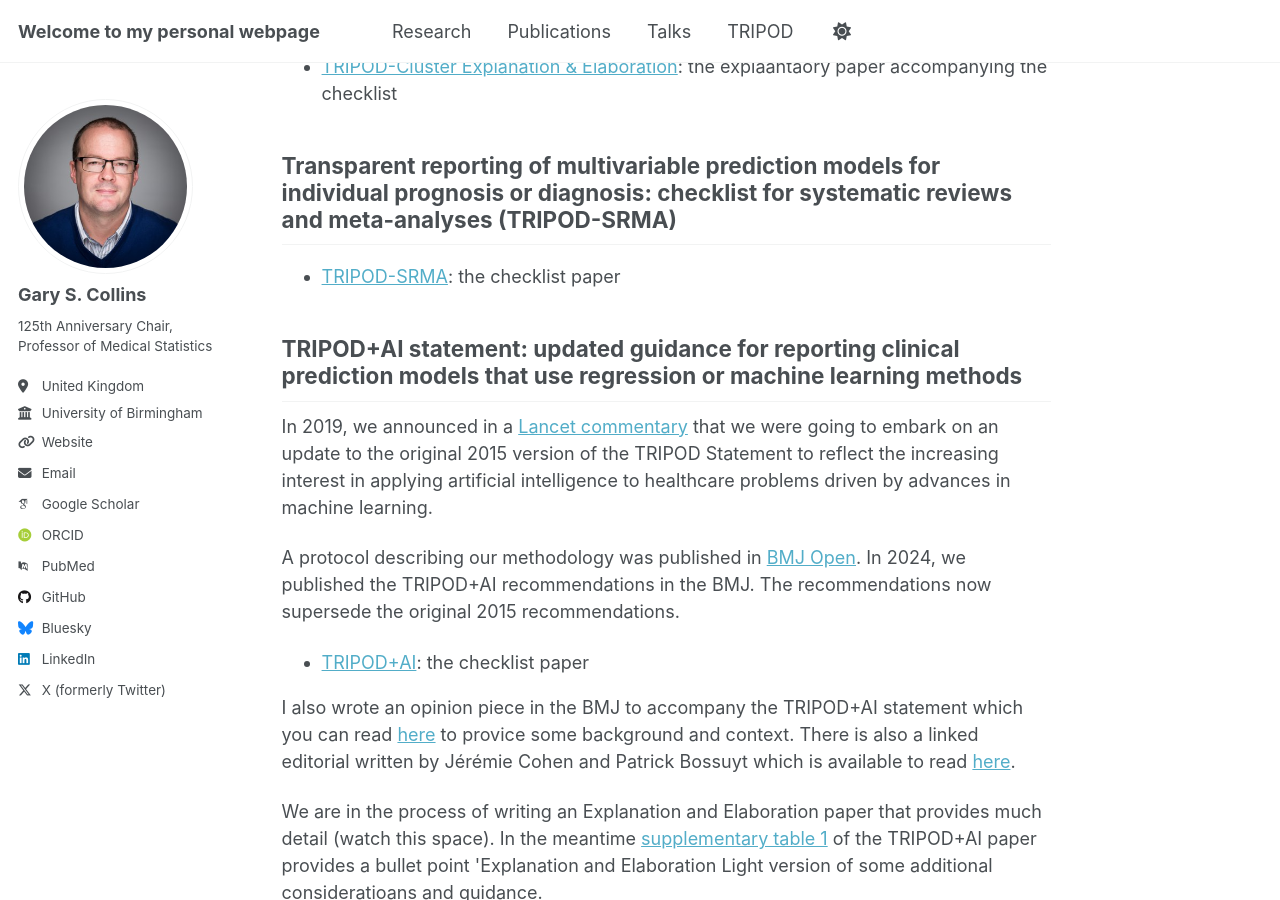
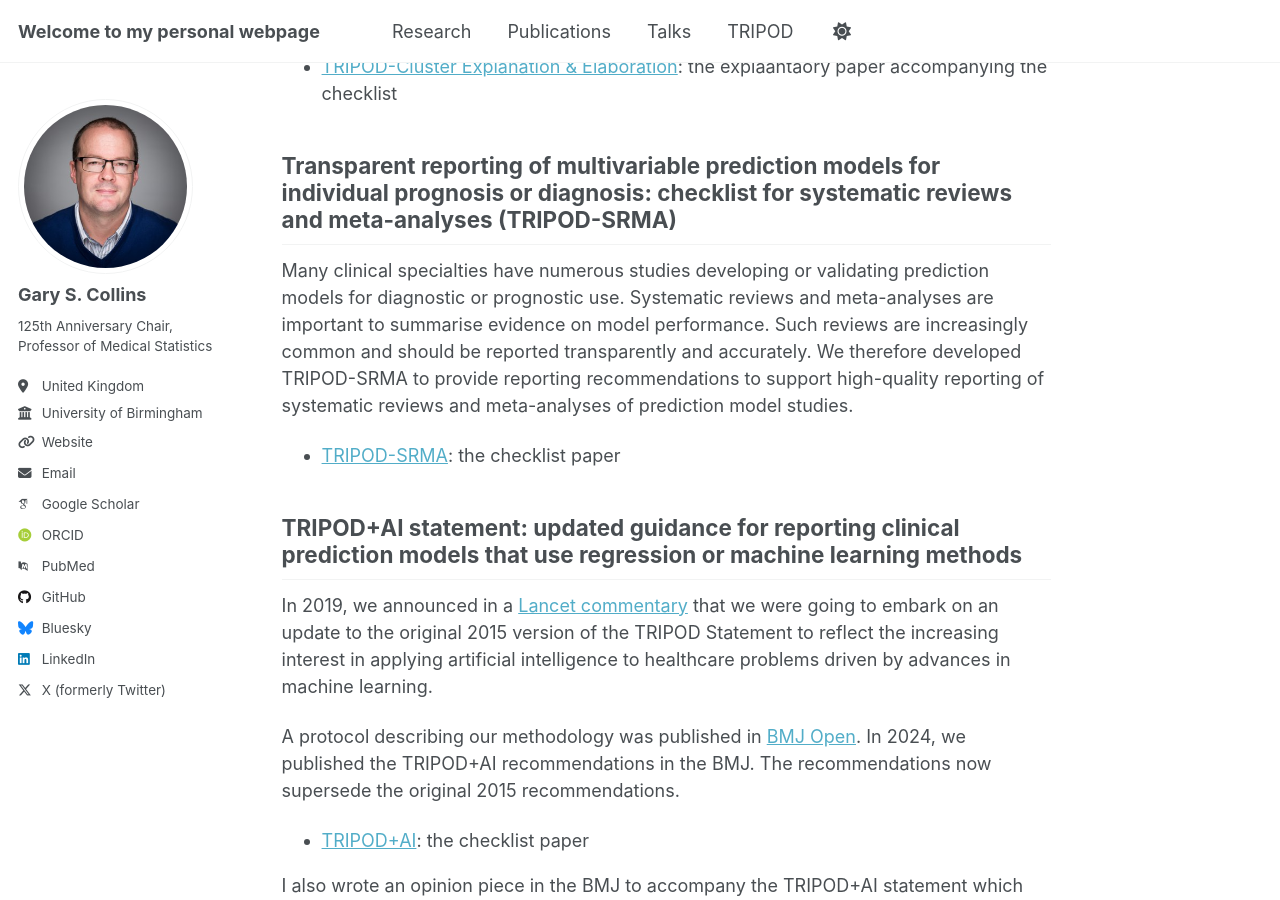
Before and after one commit to gscollins1973/gscollins1973.github.io, a Jekyll site: the page built from _pages/tripod.html, in a window 1280 px wide and 900 px high, scrolled down 1443 px. Built offline with Jekyll 4.4.1, drawn with Linux system fonts in a browser that asks for light colours; some web fonts are replaced; a script that is not in the unit is left out.

Commit message:
Update tripod.html

```diff
--- a/_pages/tripod.html
+++ b/_pages/tripod.html
@@ -38,6 +38,7 @@ The Explanataion and Elaboration paper accompanying the original 2015 statement
 </ul>
 
 <h2>Transparent reporting of multivariable prediction models for individual prognosis or diagnosis: checklist for systematic reviews and meta-analyses (TRIPOD-SRMA)</h2>
+<p>Many clinical specialties have numerous studies developing or validating prediction models for diagnostic or prognostic use. Systematic reviews and meta-analyses are important to summarise evidence on model performance. Such reviews are increasingly common and should be reported transparently and accurately. We therefore developed TRIPOD-SRMA to provide reporting recommendations to support high-quality reporting of systematic reviews and meta-analyses of prediction model studies.</p>
 <ul>
 <li><a href="https://www.bmj.com/content/381/bmj-2022-073538">TRIPOD-SRMA</a>: the checklist paper</li>
 </ul>
```
